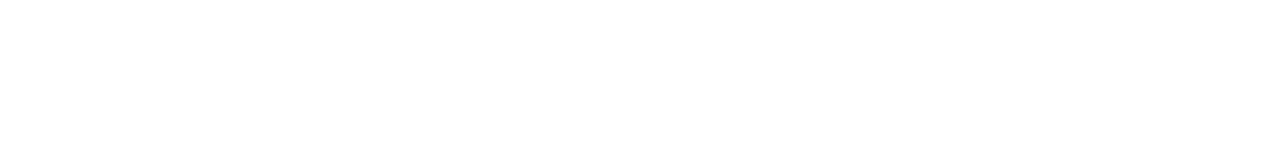
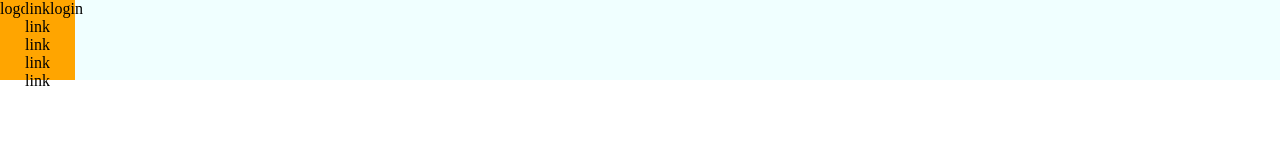
Before and after one commit to Fez06/htmlcss-struttura-discord, a plain HTML site: page index.html in a window 1280 px wide. Drawn offline with Linux system fonts and the light colour scheme.

Commit message:
affogo nell'header

```diff
--- a/css/style.css
+++ b/css/style.css
@@ -4,7 +4,27 @@
     box-sizing: border-box;
 }
 
-.container {
-    width: 2000px;
-    margin: 60px 65%;
+
+
+/* -------debug------ */
+.header-top {
+
+    height: 80px;
 }
+
+/* ------fine-debug------ */
+.header-top {
+    display: flex;
+    background-color: azure;
+}
+
+.head {
+    width: 25px;
+    background-color: orange;
+    display: flex;
+
+}
+
+.center {
+
+}
--- a/index.html
+++ b/index.html
@@ -9,9 +9,13 @@
 </head>
 <body>
     <!-- header -->
-    <header>
-        <div class="header top"></div>
-        <div class="header bot"></div>
+    <header class="container">
+        <div class="header-top">
+            <div class="head left">logo</div>
+            <div class="head center">link link link link link</div>
+            <div class="head right">login</div>
+        </div>
+        <div class="header-bot"></div>
     </header>
     <!-- fine-header -->
 
```
